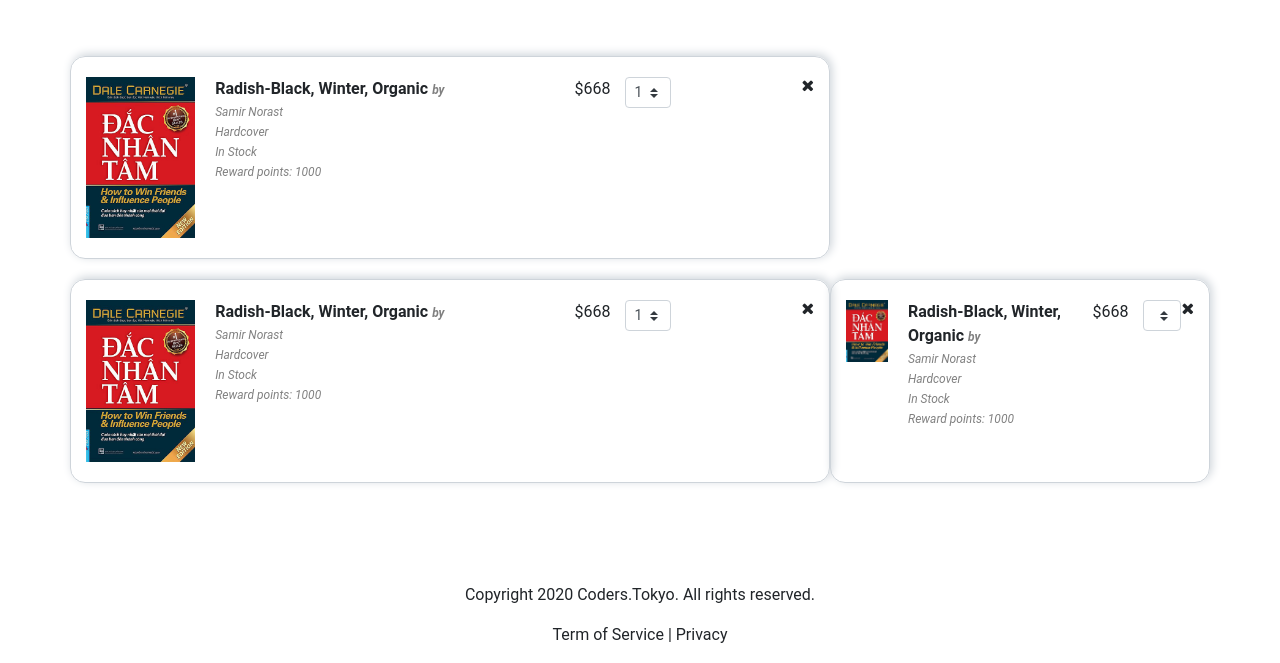
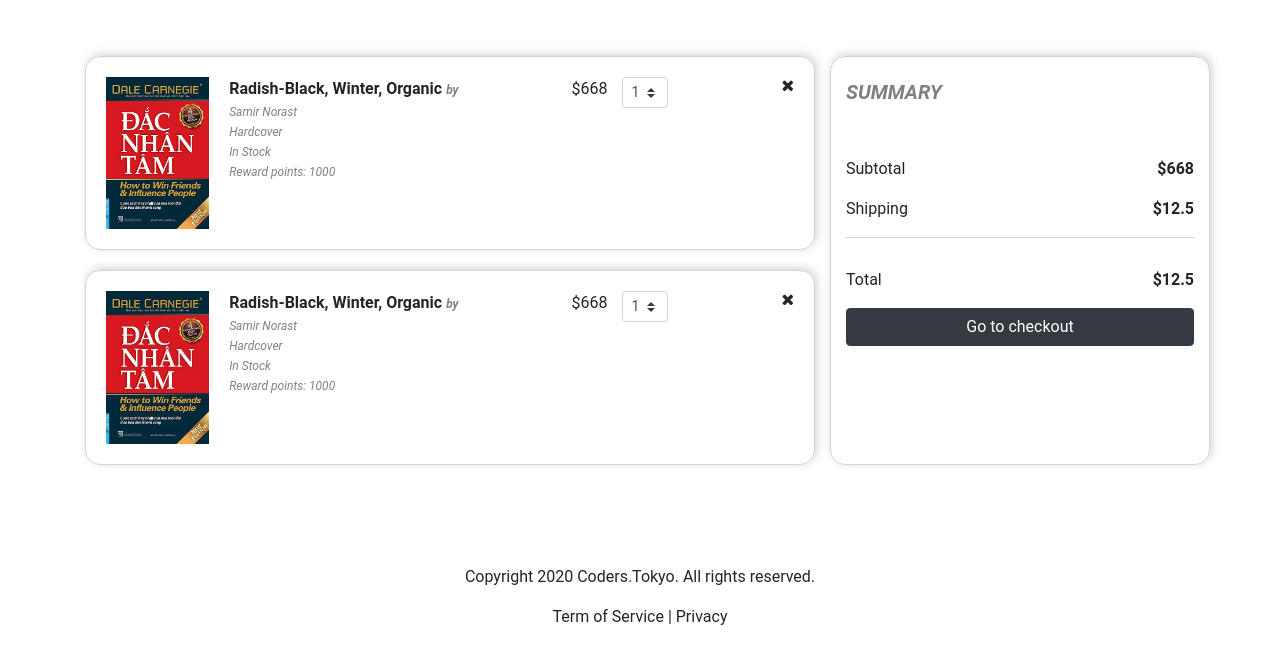
Before and after one commit to pmtuan98/BookStore-Boostrap, a plain HTML site: page shopping-cart.html in a window 1280 px wide. Shown: the part 214-877 px from the top of the page. Drawn offline with nearby package versions, Linux system fonts and the light colour scheme.

Commit message:
shopping-cart -done

```diff
--- a/shopping-cart.css
+++ b/shopping-cart.css
@@ -6,7 +6,7 @@
   color: #343a40 !important;
   font-family: 'Roboto Slab', serif;
 }
-.order-list
+.common-form
 {
 	box-shadow: 2px -2px 10px #ced4da;
 	border-radius: 15px;
@@ -35,3 +35,16 @@
 {
 	margin-right: 15px;
 }
+.total-bill
+{
+	border-bottom: 1px solid #ced4da;
+	margin-bottom: 30px;
+}
+.summary-title
+{
+	margin-bottom: 50px;
+	font-size: 20px;
+	font-style: italic;
+	color: gray;
+	font-weight: 700;
+}
--- a/shopping-cart.html
+++ b/shopping-cart.html
@@ -45,8 +45,31 @@
     	<div class="container">
     		<h1 class="text-center shopping-cart-title">SHOPPING CART</h1>
     		<div class="row">
-    			<div class="col-md-8 order-list">
-    				<div class="d-flex">
+    			<div class="col-md-8">
+    				<div class="d-flex common-form">
+    					<div class="small-image">
+    						<img src="images/book-2.jpg" class="img-fluid">
+    					</div>
+    				<div class="book-info">
+						<p class="font-weight-bold book-name">Radish-Black, Winter, Organic <span class="book-info-detail">by</span></p>
+    					<p class="book-info-detail">Samir Norast</p>
+    					<p class="book-info-detail">Hardcover</p>
+    					<p class="book-info-detail">In Stock</p>
+    					<p class="book-info-detail">Reward points: 1000</p>
+    				</div>
+    				<div class="quantity ml-auto">
+    					<div class="d-flex">
+    						<p class="price">$668</p>
+    						<select class="custom-select custom-select-sm">
+							  <option value="1">1</option>
+							  <option value="2">2</option>
+							  <option value="3">3</option>
+							</select>
+    					</div>
+    				</div>
+    				<i class="fa fa-times ml-auto"></i>
+    				</div>
+    				<div class="d-flex common-form">
     					<div class="small-image">
     						<img src="images/book-2.jpg" class="img-fluid">
     					</div>
@@ -70,55 +93,16 @@
     				<i class="fa fa-times ml-auto"></i>
     				</div>
     			</div>
-    			<div class="col-md-8 order-list">
-    				<div class="d-flex">
-    					<div class="small-image">
-    						<img src="images/book-2.jpg" class="img-fluid">
-    					</div>
-    				<div class="book-info">
-						<p class="font-weight-bold book-name">Radish-Black, Winter, Organic <span class="book-info-detail">by</span></p>
-    					<p class="book-info-detail">Samir Norast</p>
-    					<p class="book-info-detail">Hardcover</p>
-    					<p class="book-info-detail">In Stock</p>
-    					<p class="book-info-detail">Reward points: 1000</p>
-    				</div>
-    				<div class="quantity ml-auto">
-    					<div class="d-flex">
-    						<p class="price">$668</p>
-    						<select class="custom-select custom-select-sm">
-							  <option value="1">1</option>
-							  <option value="2">2</option>
-							  <option value="3">3</option>
-							</select>
-    					</div>
-    				</div>
-    				<i class="fa fa-times ml-auto"></i>
-    				</div>
-    			</div>
-    			<div class="col-md-4 order-list">
-    				<div class="d-flex">
-    					<div class="small-image">
-    						<img src="images/book-2.jpg" class="img-fluid">
-    					</div>
-    				<div class="book-info">
-						<p class="font-weight-bold book-name">Radish-Black, Winter, Organic <span class="book-info-detail">by</span></p>
-    					<p class="book-info-detail">Samir Norast</p>
-    					<p class="book-info-detail">Hardcover</p>
-    					<p class="book-info-detail">In Stock</p>
-    					<p class="book-info-detail">Reward points: 1000</p>
-    				</div>
-    				<div class="quantity ml-auto">
-    					<div class="d-flex">
-    						<p class="price">$668</p>
-    						<select class="custom-select custom-select-sm">
-							  <option value="1">1</option>
-							  <option value="2">2</option>
-							  <option value="3">3</option>
-							</select>
-    					</div>
-    				</div>
-    				<i class="fa fa-times ml-auto"></i>
-    				</div>
+    			<div class="col-md-4 common-form">
+    				<div class="total-bill">
+    					<p class="summary-title">SUMMARY</p>
+    					<p class="d-flex">Subtotal<span class="ml-auto font-weight-bold">$668</span></p>
+    					<p class="d-flex">Shipping<span class="ml-auto font-weight-bold">$12.5</span></p>
+   					</div>
+   					<div>
+   						<p class="d-flex">Total<span class="ml-auto font-weight-bolder">$12.5</span></p>
+   					</div>
+   					<button type="button" class="btn btn-dark btn-block">Go to checkout</button>
     			</div>
     		</div>
     	</div>
```
